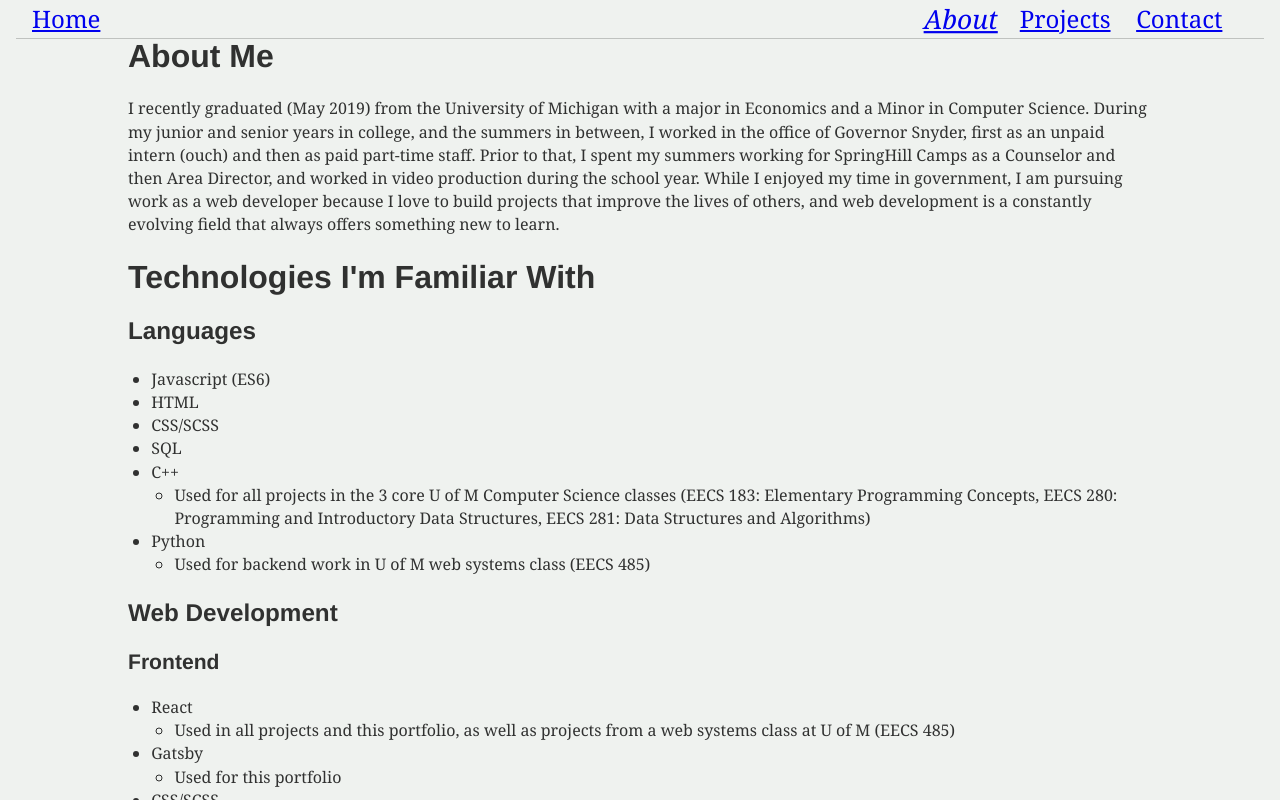
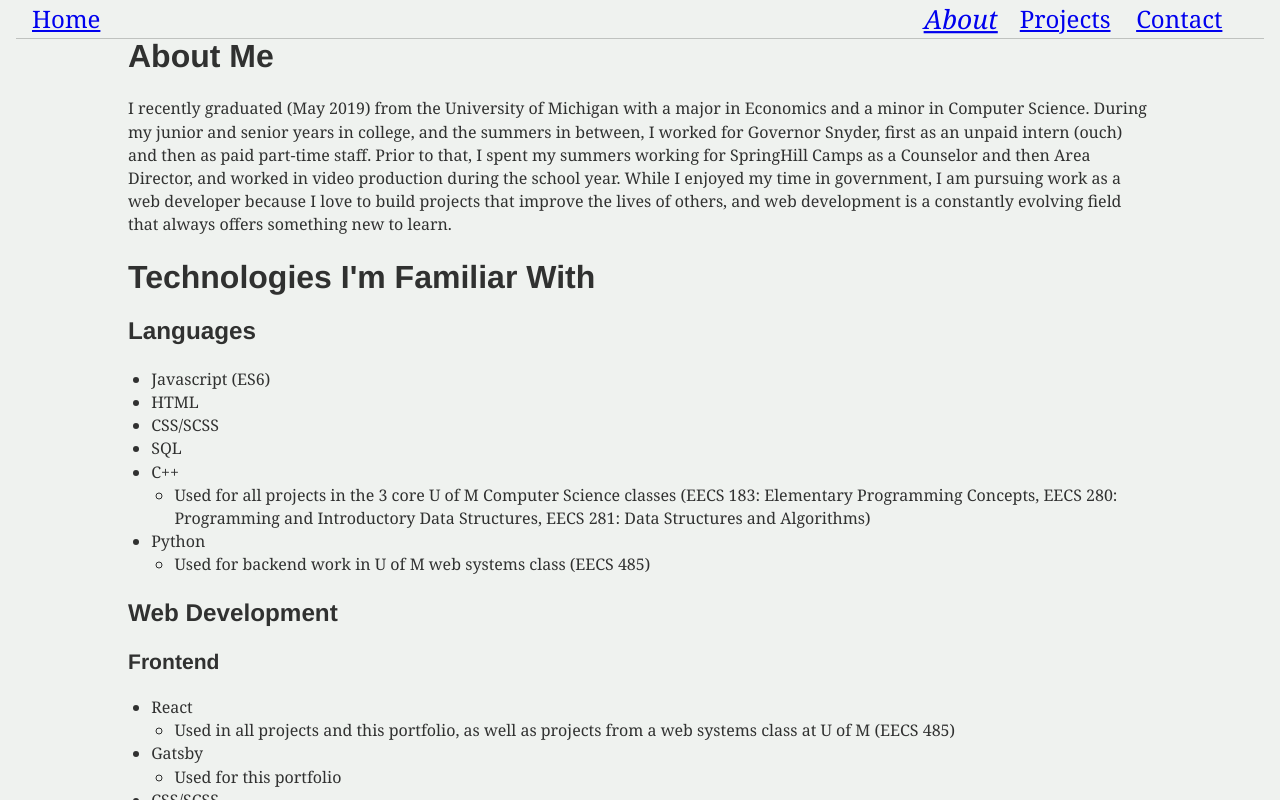
Before and after one commit to gainhad/portfolio, a Gatsby site: page /about in a window 1280 px wide. Built offline with nearby package versions, Linux system fonts and the light colour scheme; Gatsby itself is replaced by a stand-in of ours; some packages are replaced by stand-ins of ours.

Commit message:
Fixed gramar

```diff
--- a/src/content/about.md
+++ b/src/content/about.md
@@ -4,7 +4,7 @@
 
 # About Me
 
-I recently graduated (May 2019) from the University of Michigan with a major in Economics and a Minor in Computer Science. During my junior and senior years in college, and the summers in between, I worked in the office of Governor Snyder, first as an unpaid intern (ouch) and then as paid part-time staff. Prior to that, I spent my summers working for SpringHill Camps as a Counselor and then Area Director, and worked in video production during the school year. While I enjoyed my time in government, I am pursuing work as a web developer because I love to build projects that improve the lives of others, and web development is a constantly evolving field that always offers something new to learn.
+I recently graduated (May 2019) from the University of Michigan with a major in Economics and a minor in Computer Science. During my junior and senior years in college, and the summers in between, I worked for Governor Snyder, first as an unpaid intern (ouch) and then as paid part-time staff. Prior to that, I spent my summers working for SpringHill Camps as a Counselor and then Area Director, and worked in video production during the school year. While I enjoyed my time in government, I am pursuing work as a web developer because I love to build projects that improve the lives of others, and web development is a constantly evolving field that always offers something new to learn.
 
 # Technologies I'm Familiar With
 
```
